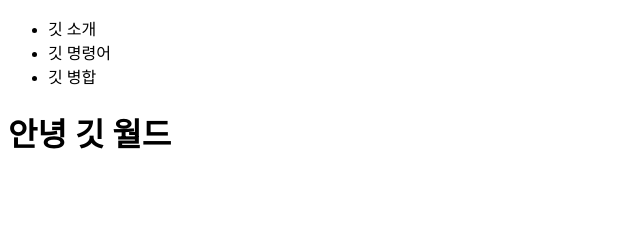
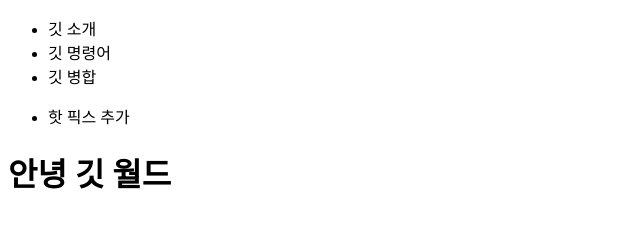
Before and after one commit to chojaehu/work4, a plain HTML site: page index.html in a window 1280 px wide. Shown: the whole page, without its empty margins (0-640 px from the left). Drawn offline with Linux system fonts and the light colour scheme.

Commit message:
add hotpix1

```diff
--- a/index.html
+++ b/index.html
@@ -13,6 +13,11 @@
             <li>깃 병합</li>
         </ul>
     </header>
+    <footer>
+        <ul>
+            <li>핫 픽스 추가</li>
+        </ul>
+    </footer>
     <h1>안녕 깃 월드</h1>
 </body>
 </html>
```
